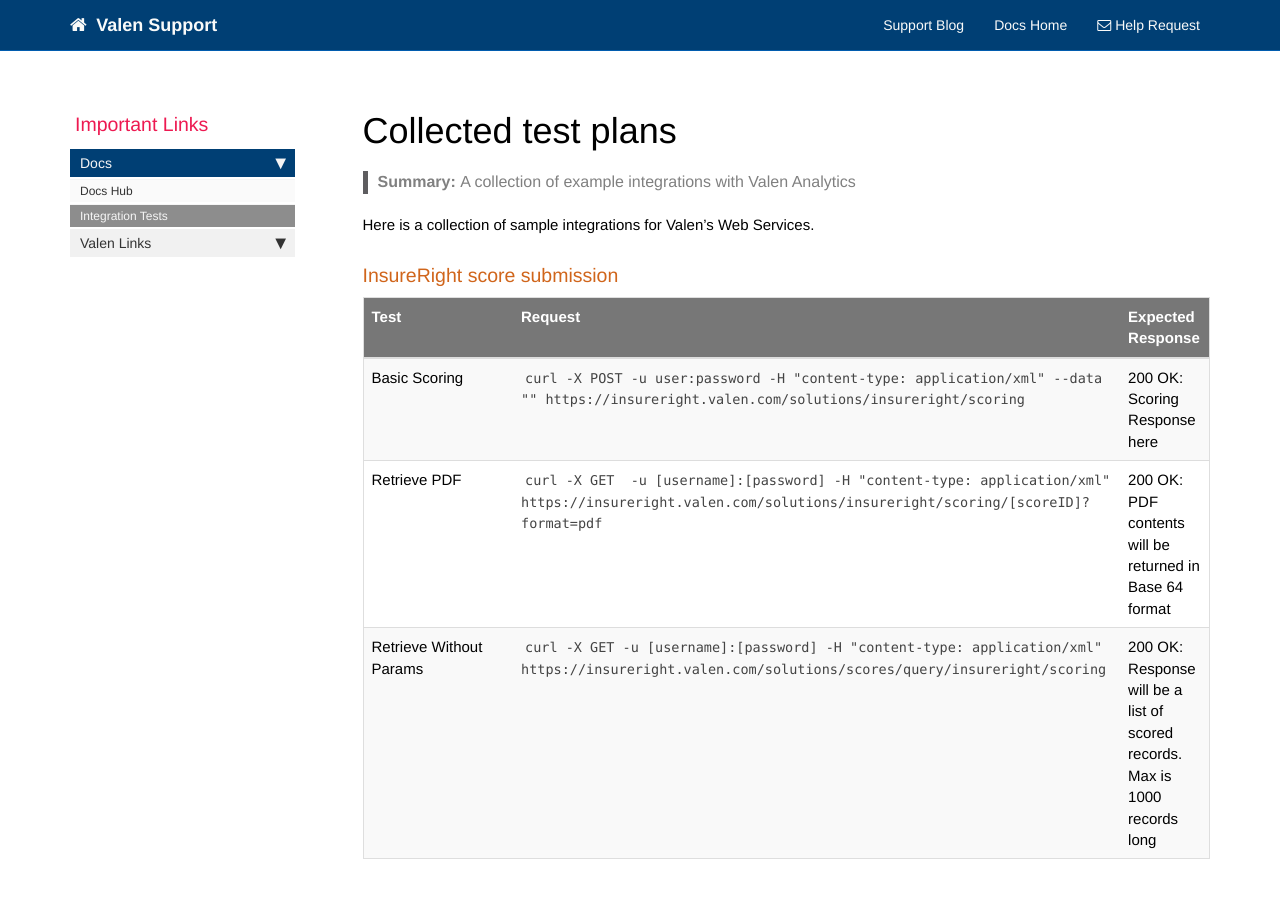
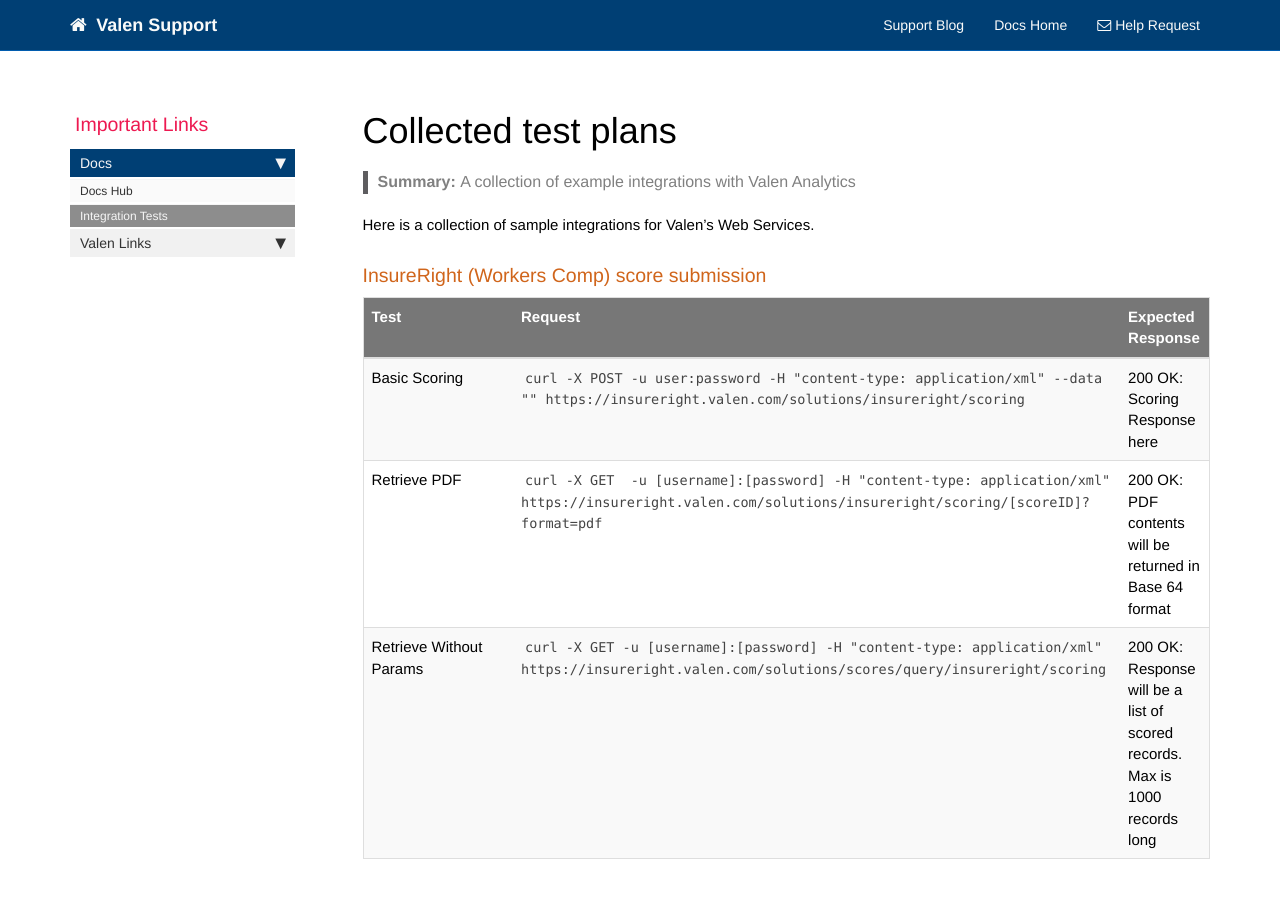
Before and after one commit to valensupport/valensupport.github.io, a Jekyll site: the page built from pages/test_plans.md, in a window 1280 px wide and 900 px high. Built offline with Jekyll 4.4.1, drawn with Linux system fonts in a browser that asks for light colours; nearby versions of some CDN libraries; comment, search, counter and statistics services are not loaded.

Commit message:
Update test_plans.md
Let's clarify the insureright really is Workers Comp

```diff
--- a/pages/test_plans.md
+++ b/pages/test_plans.md
@@ -10,7 +10,7 @@ summary: A collection of example integrations with Valen Analytics
 
 Here is a collection of sample integrations for Valen's Web Services.
 
-### InsureRight score submission
+### InsureRight (Workers Comp) score submission
 
 {:.tests}
 |Test|Request|Expected Response|
```
